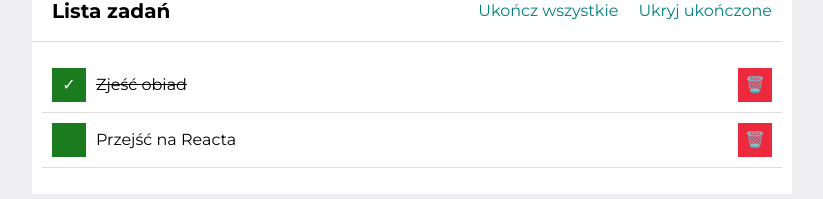
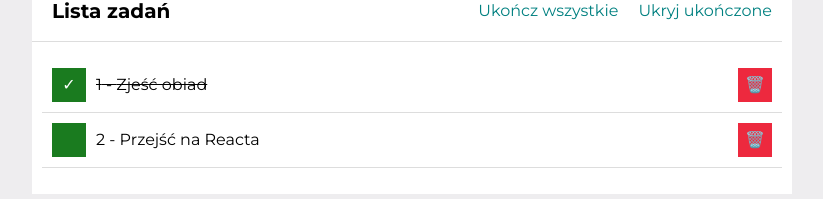
Before and after one commit to Karyna99/to-do-list-react, a React (Create React App) app: page / in a window 1280 px wide. Shown: the part 271-470 px from the top of the page, without its empty margins (228-1051 px from the left). Built offline with nearby package versions, Linux system fonts and the light colour scheme.

Commit message:
visible tasks' id

```diff
--- a/src/App.js
+++ b/src/App.js
@@ -44,7 +44,7 @@ function App() {
       {
         content,
         done: false,
-        id: tasks.length ? tasks[tasks.length - 1] + 1 : 1
+        id: tasks.length ? tasks[tasks.length - 1].id + 1 : 1
       },
     ]);
   };
--- a/src/Tasks/index.js
+++ b/src/Tasks/index.js
@@ -16,7 +16,8 @@ const Tasks = ({ tasks, hideDone, removeTask, toggleTaskdone }) => {
                         {task.done ? "✓" : " "}
                     </button>
                     <span className={`${task.done ? "list__item--done" : ""}`}>
-                        {task.content}</span>
+                    {task.id} - {task.content}
+                    </span>
                     <button
                         className="list__button--remove"
                         onClick={() => removeTask(task.id)}
```
